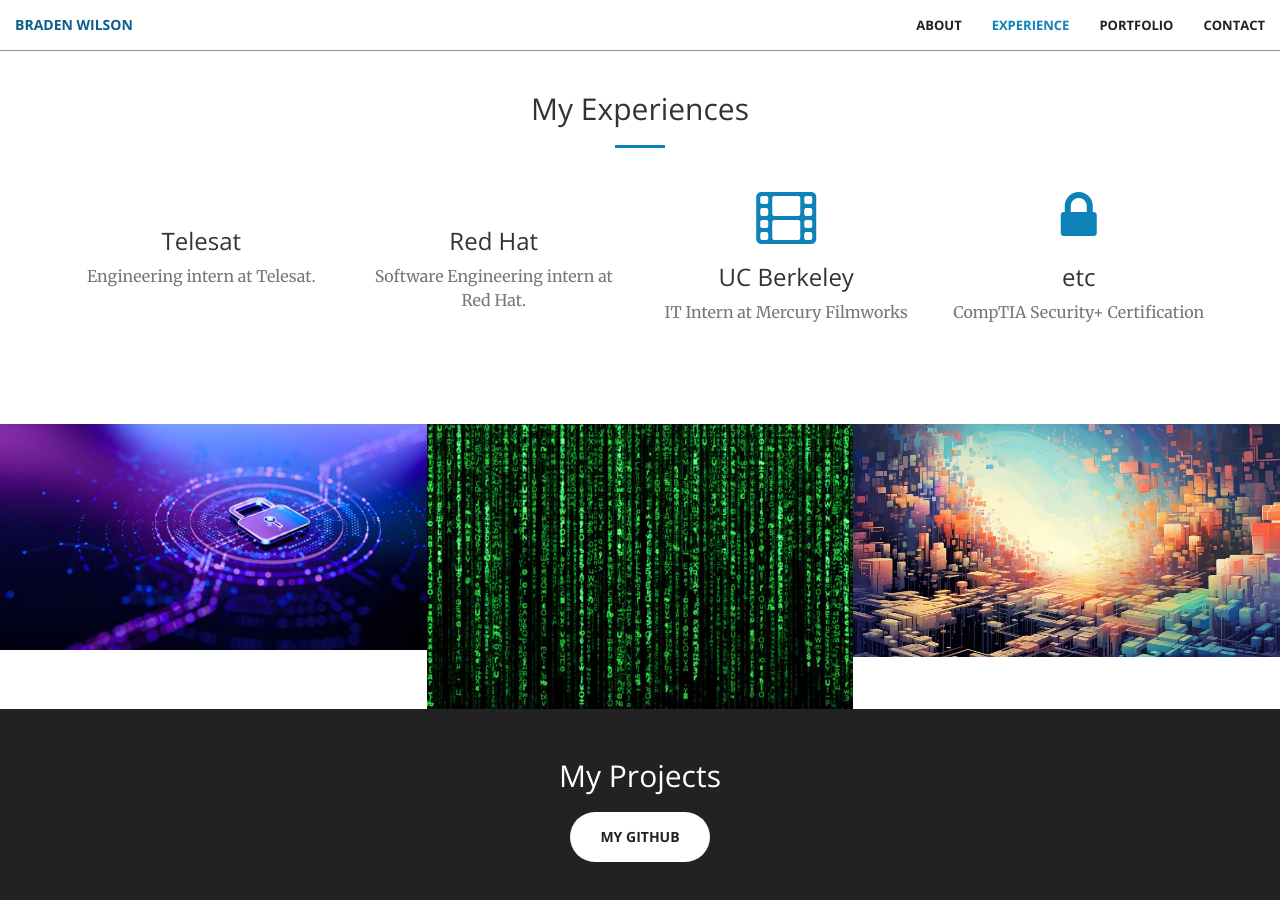
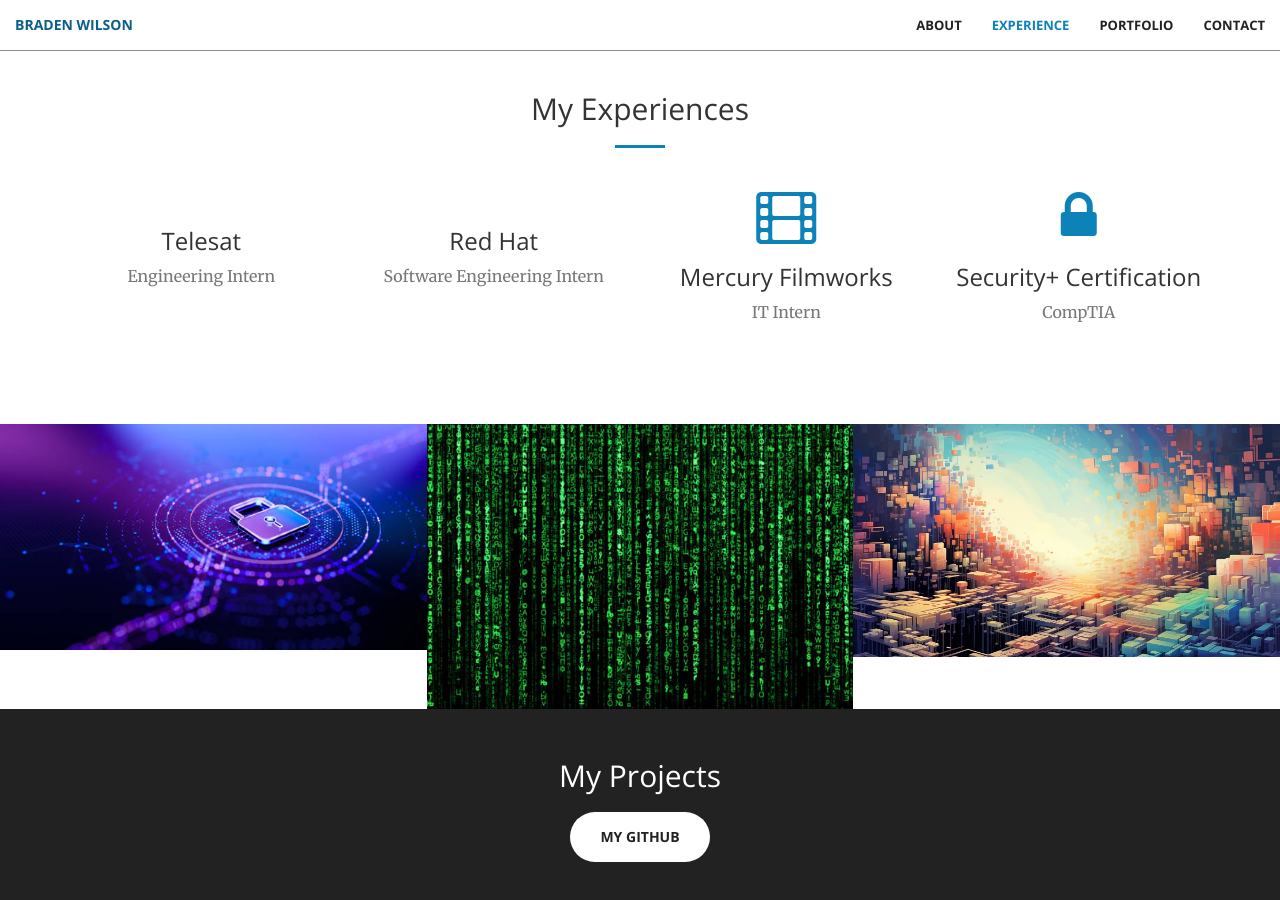
Before and after one commit to in-amber/in-amber.github.io, a Jekyll site: the page built from index.html, in a window 1280 px wide and 900 px high, scrolled down 1278 px. Built offline with Jekyll 4.4.1, drawn with Linux system fonts in a browser that asks for light colours.

Commit message:
Adjusted experiences

```diff
--- a/_includes/experiences.html
+++ b/_includes/experiences.html
@@ -11,30 +11,30 @@
         <div class="row">
             <div class="col-lg-3 col-md-6 text-center">
                 <div class="service-box">
-                    <i class="fa fa-4x fa-satellite-dish wow bounceIn text-primary"></i>
+                    <i class="fa fa-4x fa-satellite wow bounceIn text-primary"></i>
                     <h3>Telesat</h3>
-                    <p class="text-muted">Engineering intern at Telesat.</p>
+                    <p class="text-muted">Engineering Intern</p>
                 </div>
             </div>
             <div class="col-lg-3 col-md-6 text-center">
                 <div class="service-box">
-                    <i class="fa fa-4x fa-redhat wow bounceIn text-primary" data-wow-delay=".1s"></i>
+                    <i class="fa fa-4x fa-brands fa-redhat wow bounceIn text-primary" data-wow-delay=".1s"></i>
                     <h3>Red Hat</h3>
-                    <p class="text-muted">Software Engineering intern at Red Hat.</p>
+                    <p class="text-muted">Software Engineering Intern</p>
                 </div>
             </div>
             <div class="col-lg-3 col-md-6 text-center">
                 <div class="service-box">
                     <i class="fa fa-4x fa-film wow bounceIn text-primary" data-wow-delay=".2s"></i>
-                    <h3>UC Berkeley</h3>
-                    <p class="text-muted">IT Intern at Mercury Filmworks</p>
+                    <h3>Mercury Filmworks</h3>
+                    <p class="text-muted">IT Intern</p>
                 </div>
             </div>
             <div class="col-lg-3 col-md-6 text-center">
                 <div class="service-box">
                     <i class="fa fa-4x fa-lock wow bounceIn text-primary" data-wow-delay=".3s"></i>
-                    <h3>etc</h3>
-                    <p class="text-muted">CompTIA Security+ Certification</p>
+                    <h3>Security+ Certification</h3>
+                    <p class="text-muted">CompTIA</p>
                 </div>
             </div>
         </div>
```
